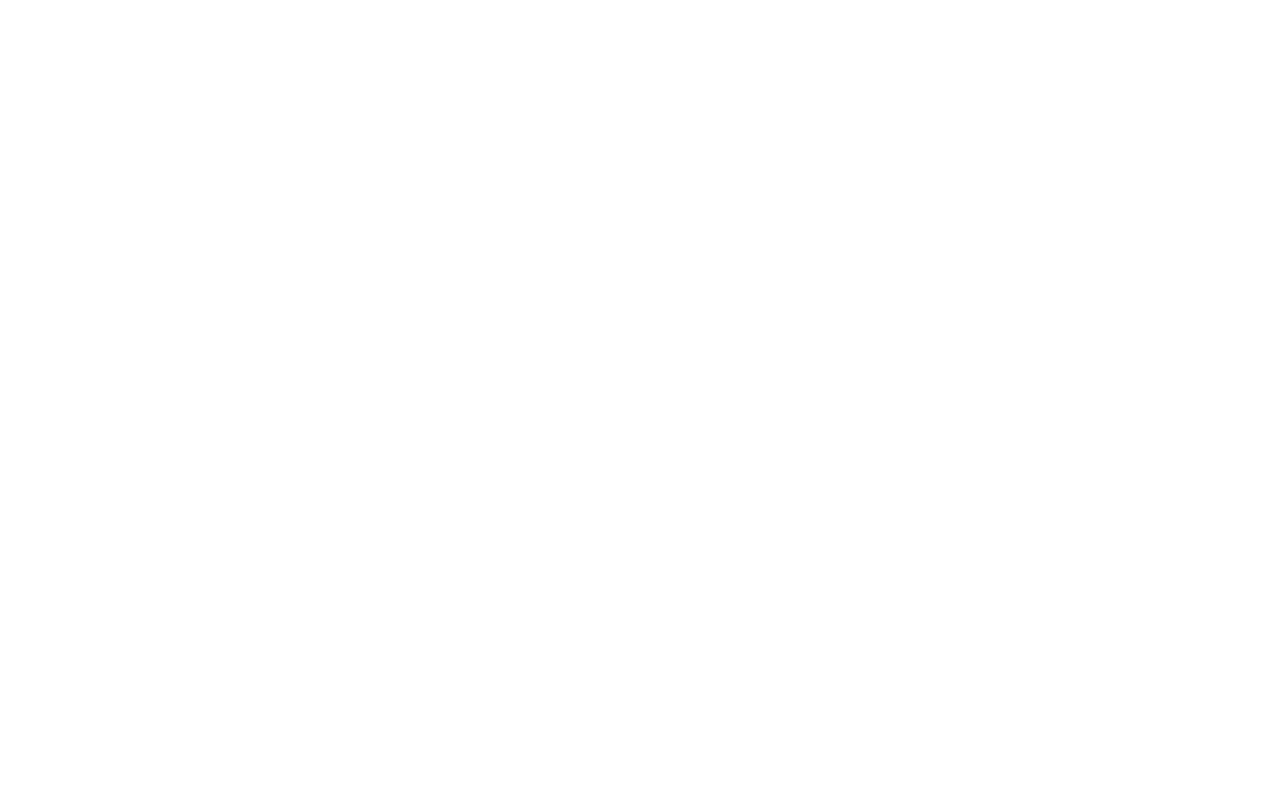
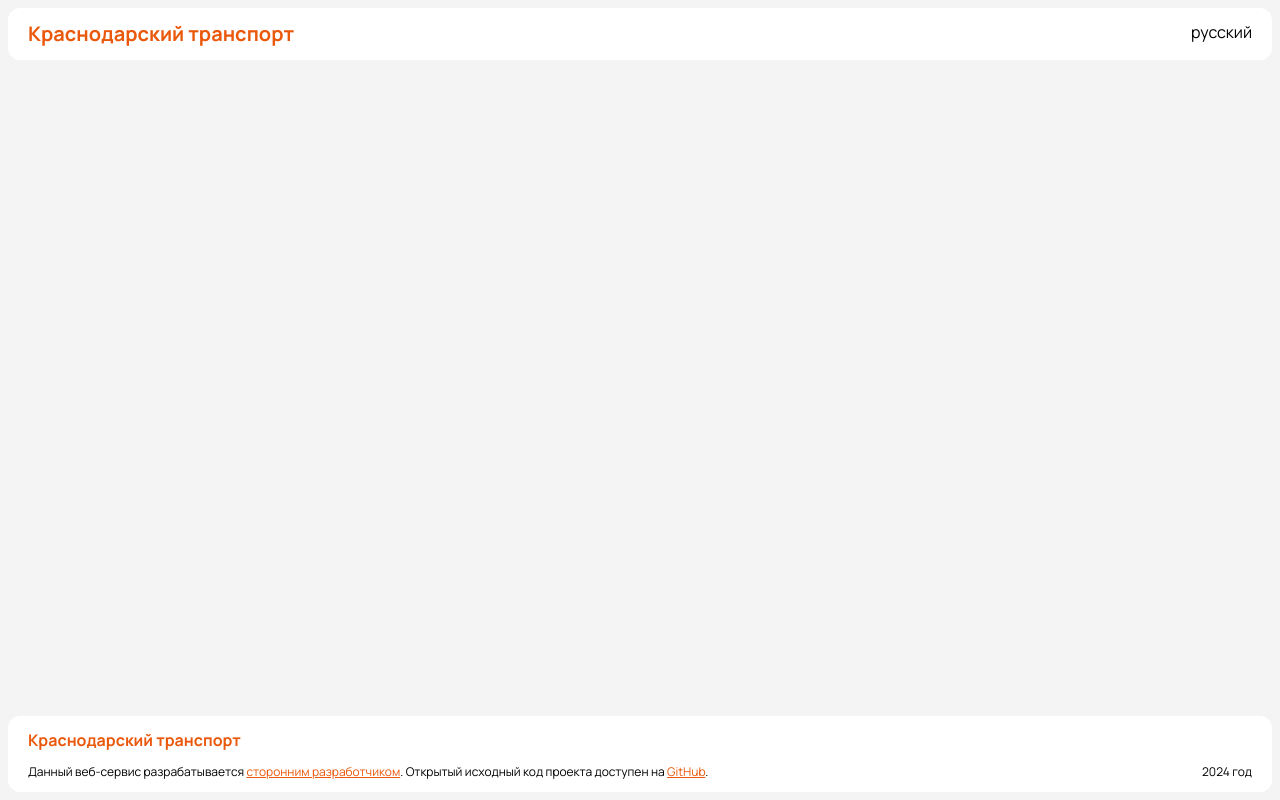
Before and after one commit to khudobin-v/krasnodar-transport, a Next.js app in the folder web/: page / in a window 1280 px wide. Built offline with nearby package versions, Linux system fonts and the light colour scheme.

Commit message:
Создан navbar, footer и основной layout

```diff
--- a/web/src/app/layout.tsx
+++ b/web/src/app/layout.tsx
@@ -1,5 +1,7 @@
 import { Manrope } from "next/font/google";
 import "./globals.css";
+import Navbar from "@/components/UI/Navbar";
+import Footer from "@/components/UI/Footer";
 
 const manrope = Manrope({ subsets: ["latin"] });
 
@@ -10,7 +12,17 @@
 }>) {
 	return (
 		<html lang='en'>
-			<body className={manrope.className}>{children}</body>
+			<body
+				className={`${manrope.className} min-h-screen flex flex-col bg-zinc-100`}
+			>
+				<div className='flex-shrink-0'>
+					<Navbar />
+				</div>
+				<div className='flex-grow overflow-auto'>{children}</div>
+				<div className='flex-shrink-0'>
+					<Footer />
+				</div>
+			</body>
 		</html>
 	);
 }
--- /dev/null
+++ b/web/src/components/UI/Footer.tsx
@@ -0,0 +1,47 @@
+"use client";
+import Link from "next/link";
+import { useEffect, useState } from "react";
+
+const Footer = () => {
+	const currentYear = new Date().getFullYear();
+	const [year, setYear] = useState(currentYear);
+	useEffect(() => {
+		const interval = setInterval(() => {
+			setYear(new Date().getFullYear);
+		}, 60000);
+		return () => clearInterval(interval);
+	}, []);
+	return (
+		<>
+			<div className='flex flex-col gap-3 justify-between m-2 bg-white py-3 px-5 rounded-xl'>
+				<Link href={"/"}>
+					<h1 className='text-orange-600 font-bold'>Краснодарский транспорт</h1>
+				</Link>
+				<div className='flex justify-between text-xs'>
+					<p className='text-xs'>
+						Данный веб-сервис разрабатывается{" "}
+						<a
+							href='https://github.com/khudobin-v/'
+							target='_blank'
+							className='underline text-orange-600'
+						>
+							сторонним разработчиком
+						</a>
+						. Открытый исходный код проекта доступен на{" "}
+						<a
+							href='https://github.com/khudobin-v/krasnodar-transport/'
+							target='_blank'
+							className='underline text-orange-600'
+						>
+							GitHub
+						</a>
+						.
+					</p>
+					<p>{year} год</p>
+				</div>
+			</div>
+		</>
+	);
+};
+
+export default Footer;
--- /dev/null
+++ b/web/src/components/UI/LanguageSelector.tsx
@@ -0,0 +1,16 @@
+"use client";
+import { useState } from "react";
+
+const LanguageSelector = () => {
+	const [languageSelectorIsOpen, setLanguageSelectorIsOpen] =
+		useState<boolean>(false);
+	return (
+		<>
+			<div className='flex'>
+				<h3>русский</h3>
+			</div>
+		</>
+	);
+};
+
+export default LanguageSelector;
--- /dev/null
+++ b/web/src/components/UI/Navbar.tsx
@@ -0,0 +1,19 @@
+import Link from "next/link";
+import LanguageSelector from "./LanguageSelector";
+
+const Navbar = () => {
+	return (
+		<>
+			<div className='flex justify-between m-2 bg-white py-3 px-5 rounded-xl'>
+				<Link href={"/"}>
+					<h1 className='text-orange-600 font-bold text-xl'>
+						Краснодарский транспорт
+					</h1>
+				</Link>
+				<LanguageSelector />
+			</div>
+		</>
+	);
+};
+
+export default Navbar;
```
